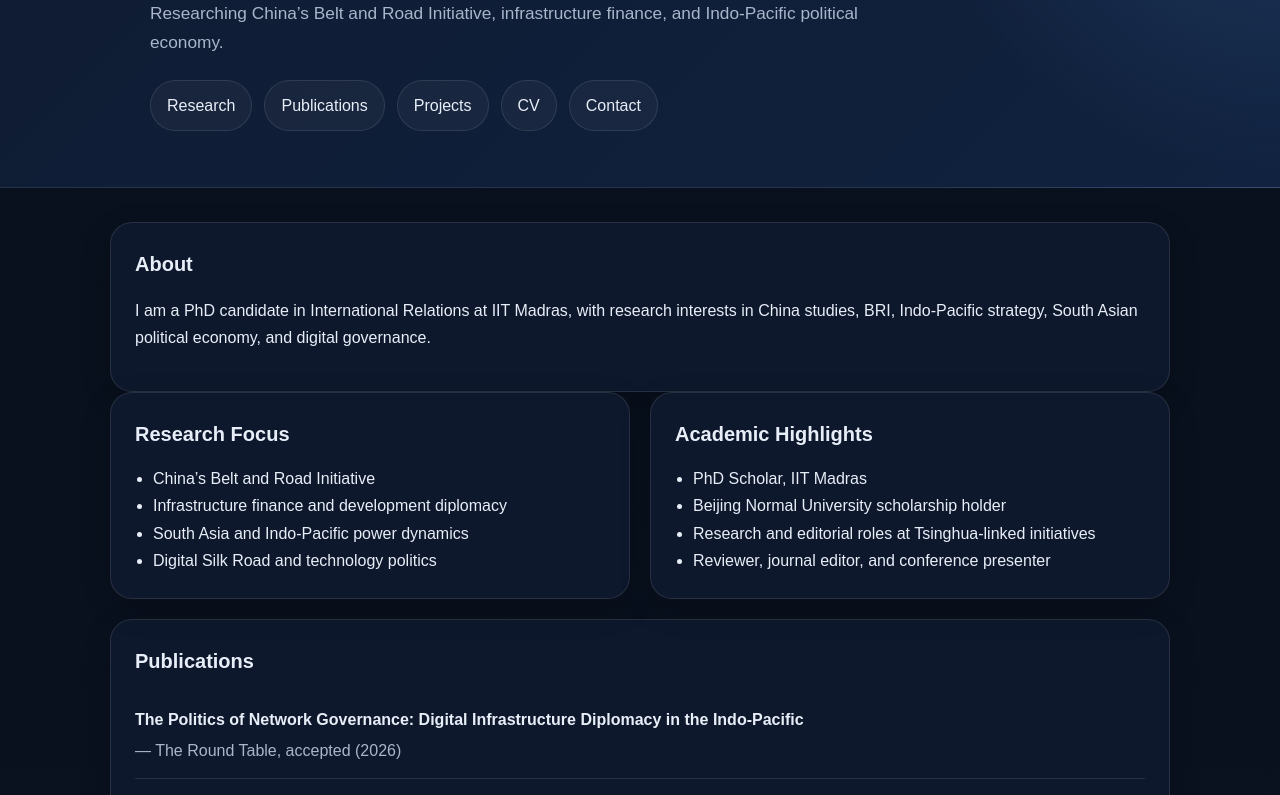
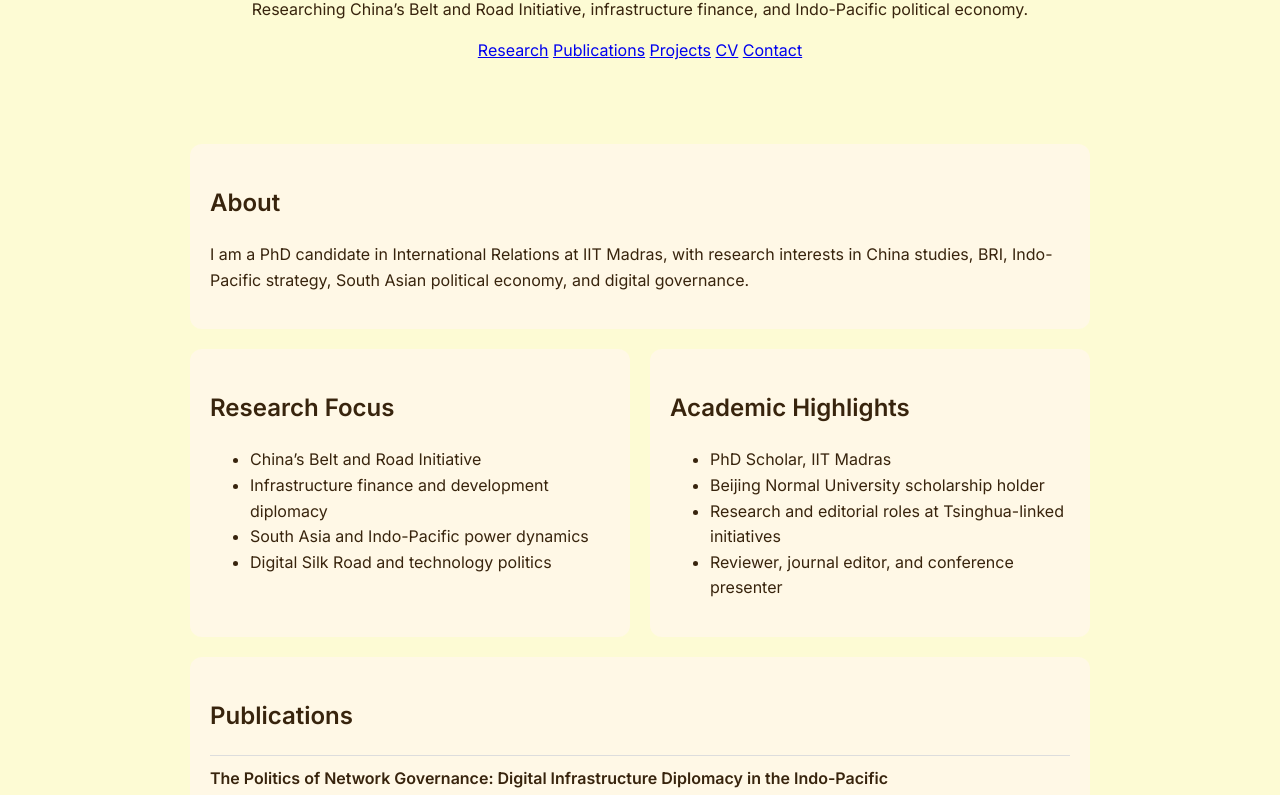
Before and after one commit to sanoop-ssk/sanoop-ssk.github.io, a plain HTML site: page index.html in a window 1280 px wide. Shown: the part 201-996 px from the top of the page. Drawn offline with Linux system fonts and the light colour scheme.

Commit message:
Refactor CSS variables and update styles

```diff
--- a/style.css
+++ b/style.css
@@ -1,166 +1,136 @@
+@import url('https://fonts.googleapis.com/css2?family=Inter:wght@300;400;600&display=swap');
+
 :root {
-  --bg: #0b1220;
-  --panel: #101a2e;
-  --panel-2: #14233d;
-  --text: #e8eef8;
-  --muted: #a9b6ca;
-  --accent: #6ea8fe;
-  --accent-2: #89c2ff;
-  --border: rgba(255,255,255,0.10);
+--bg: #FDFBD4;
+--text: #38240D;
+--muted: #6b4b2a;
+--primary: #713600;
+--accent: #C05800;
+--card: #fff8e6;
 }
 
-* {
-  box-sizing: border-box;
-}
-
-html {
-  scroll-behavior: smooth;
+body.dark {
+--bg: #1a120b;
+--text: #f5e9dc;
+--muted: #c2a68d;
+--primary: #d18b47;
+--accent: #e6a15a;
+--card: #2a1d13;
 }
 
 body {
-  margin: 0;
-  font-family: Arial, Helvetica, sans-serif;
-  background: linear-gradient(180deg, #08101d 0%, #0b1220 100%);
-  color: var(--text);
-  line-height: 1.7;
+margin: 0;
+font-family: 'Inter', sans-serif;
+background: var(--bg);
+color: var(--text);
+line-height: 1.6;
+transition: 0.3s;
 }
 
-a {
-  color: var(--accent-2);
-  text-decoration: none;
+/* HERO */
+.hero {
+padding: 60px 20px;
+text-align: center;
 }
 
-a:hover {
-  text-decoration: underline;
-}
-
-.hero {
-  padding: 72px 20px 56px;
-  background:
-    radial-gradient(circle at top right, rgba(110,168,254,0.18), transparent 28%),
-    linear-gradient(135deg, #0f1b32 0%, #10223f 100%);
-  border-bottom: 1px solid var(--border);
-}
-
-.hero-inner {
-  max-width: 980px;
-  margin: 0 auto;
-}
-
-.eyebrow {
-  color: var(--accent-2);
-  letter-spacing: 0.12em;
-  text-transform: uppercase;
-  font-size: 0.78rem;
-  margin: 0 0 12px;
+.tag {
+font-size: 14px;
+color: var(--muted);
 }
 
 .hero h1 {
-  font-size: clamp(2.4rem, 6vw, 4.8rem);
-  line-height: 1.05;
-  margin: 0 0 14px;
+font-size: 40px;
+margin: 10px 0;
 }
 
-.lead {
-  max-width: 720px;
-  color: var(--muted);
-  font-size: 1.08rem;
-  margin: 0 0 22px;
+.subtitle {
+max-width: 600px;
+margin: auto;
+color: var(--muted);
 }
 
-.hero-links {
-  display: flex;
-  flex-wrap: wrap;
-  gap: 12px;
+/* NAV */
+nav {
+margin-top: 20px;
 }
 
-.hero-links a,
-.button {
-  display: inline-block;
-  padding: 11px 16px;
-  border-radius: 999px;
-  border: 1px solid var(--border);
-  background: rgba(255,255,255,0.04);
-  color: var(--text);
+nav a {
+margin: 0 10px;
+text-decoration: none;
+color: var(--primary);
+font-weight: 500;
 }
 
-.hero-links a:hover,
-.button:hover {
-  background: rgba(110,168,254,0.15);
-  text-decoration: none;
-}
-
-.container {
-  max-width: 1100px;
-  margin: 0 auto;
-  padding: 34px 20px 60px;
+/* LAYOUT */
+main {
+max-width: 900px;
+margin: auto;
+padding: 20px;
 }
 
 .grid {
-  display: grid;
-  gap: 20px;
-  margin-bottom: 20px;
+display: grid;
+grid-template-columns: 1fr 1fr;
+gap: 20px;
 }
 
-.grid.two {
-  grid-template-columns: repeat(2, minmax(0, 1fr));
+/* CARDS */
+.card {
+background: var(--card);
+padding: 20px;
+border-radius: 12px;
+margin-bottom: 20px;
 }
 
-.card {
-  background: rgba(16,26,46,0.92);
-  border: 1px solid var(--border);
-  border-radius: 22px;
-  padding: 24px;
-  box-shadow: 0 10px 30px rgba(0,0,0,0.18);
+/* PUBLICATIONS */
+.item {
+border-top: 1px solid #ddd;
+padding: 10px 0;
 }
 
-.card h2 {
-  margin-top: 0;
-  margin-bottom: 14px;
-  font-size: 1.25rem;
-}
-
-.card p,
-.card li {
-  color: var(--text);
-}
-
-.card ul {
-  margin: 0;
-  padding-left: 18px;
-}
-
-.item {
-  padding: 14px 0;
-  border-top: 1px solid var(--border);
-}
-
-.item:first-of-type {
-  border-top: 0;
-}
-
-.item strong {
-  display: block;
-  margin-bottom: 4px;
+.item:first-child {
+border-top: none;
 }
 
 .item span {
-  color: var(--muted);
+display: block;
+color: var(--muted);
+font-size: 14px;
 }
 
-footer {
-  text-align: center;
-  padding: 24px 20px 40px;
-  color: var(--muted);
-  border-top: 1px solid var(--border);
+/* BUTTON */
+.btn {
+display: inline-block;
+margin-top: 10px;
+padding: 8px 14px;
+background: var(--accent);
+color: white;
+border-radius: 6px;
+text-decoration: none;
 }
 
-@media (max-width: 800px) {
-  .grid.two {
-    grid-template-columns: 1fr;
-  }
+/* TOGGLE */
+button {
+position: fixed;
+top: 20px;
+right: 20px;
+border: none;
+background: var(--card);
+padding: 8px 10px;
+border-radius: 6px;
+cursor: pointer;
+}
 
-  .hero {
-    padding-top: 56px;
-  }
+/* FOOTER */
+footer {
+text-align: center;
+padding: 20px;
+color: var(--muted);
 }
+
+/* MOBILE */
+@media (max-width: 700px) {
+.grid {
+grid-template-columns: 1fr;
+}
+}
```
